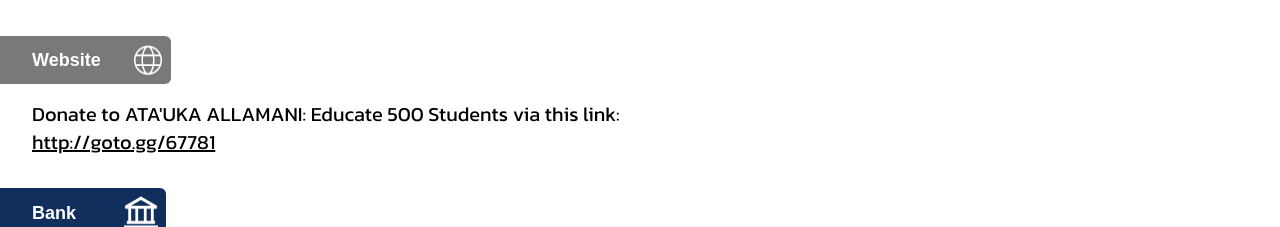
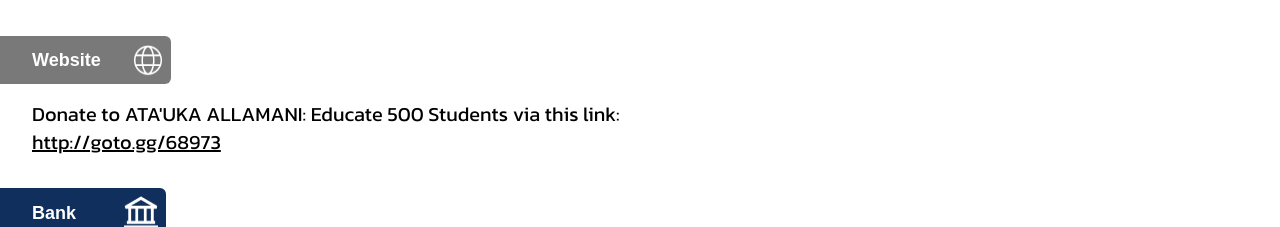
Before and after one commit to omar-hamed-lb/ahdaf-web, a Next.js app: page /donate in a window 1280 px wide. Shown: the part 1644-1871 px from the top of the page. Built offline with nearby package versions, Linux system fonts and the light colour scheme.

Commit message:
update link

```diff
--- a/pages/Donate.tsx
+++ b/pages/Donate.tsx
@@ -112,8 +112,8 @@ export default function Donate() {
               link:
             </p>
             <p className="ml-8">
-              <a href="http://goto.gg/67781" className="underline">
-                http://goto.gg/67781
+              <a href="http://goto.gg/68973" className="underline">
+                http://goto.gg/68973
               </a>
             </p>
           </div>
```
